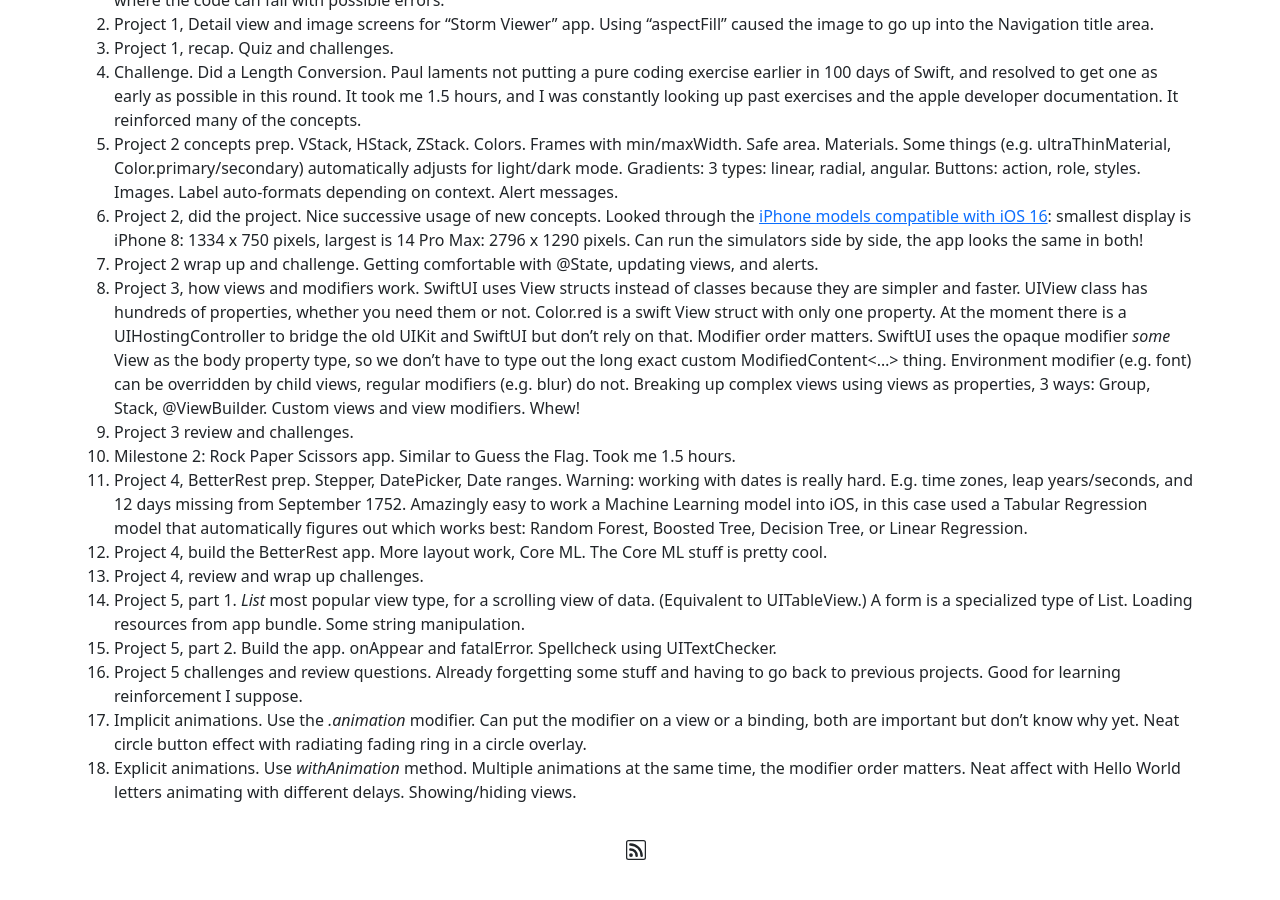
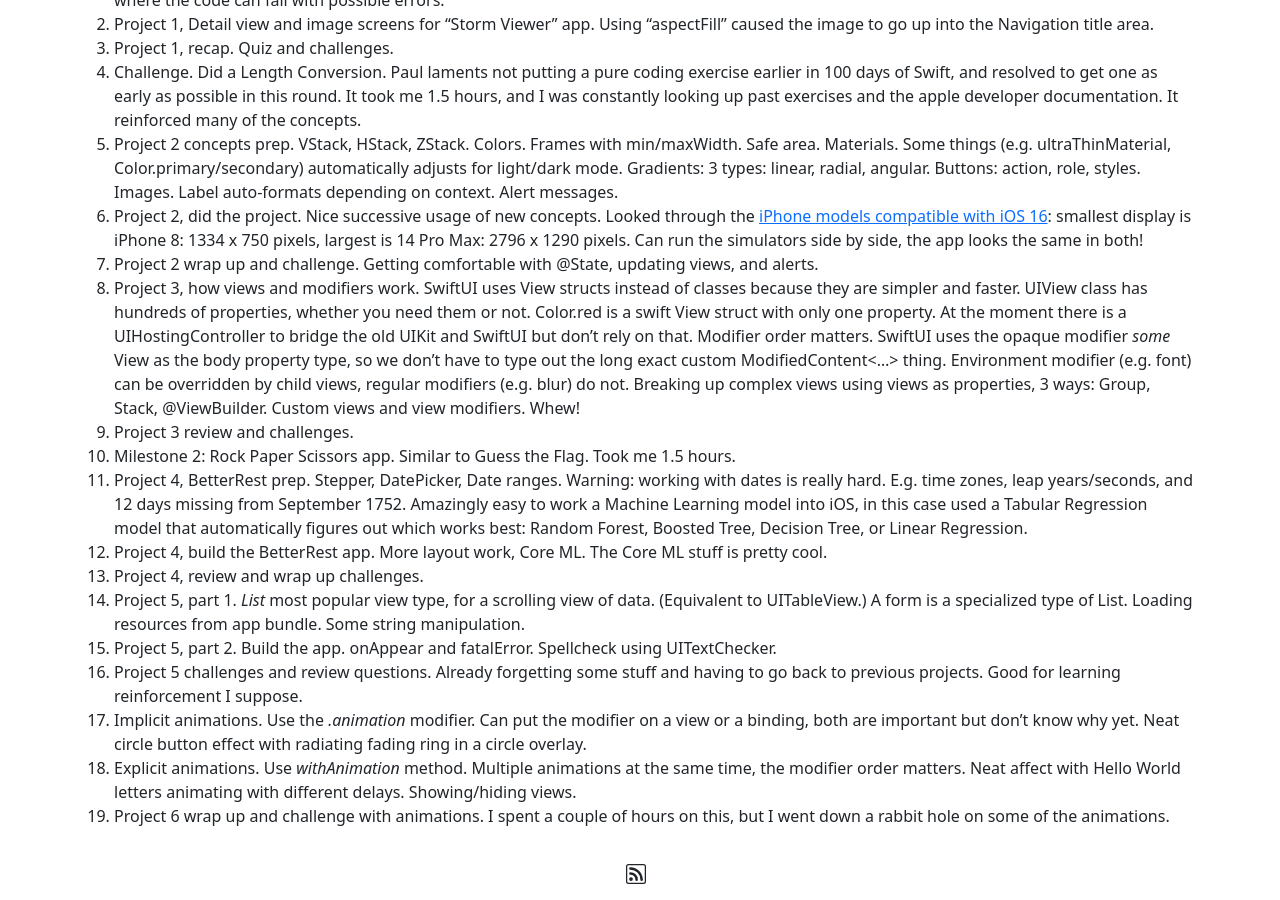
Before and after one commit to matthewdrees/matthewdrees.github.io, a Jekyll site: the page built from _posts/2023-07-07-100-days-of-swiftui.md, in a window 1280 px wide and 900 px high, scrolled down 1264 px. Built offline with Jekyll 4.4.1, drawn with Linux system fonts in a browser that asks for light colours; before the commit the page ends 2140 px from its top, so only the background shows below that.

Commit message:
Swift 100, day 34.

```diff
--- a/_posts/2023-07-07-100-days-of-swiftui.md
+++ b/_posts/2023-07-07-100-days-of-swiftui.md
@@ -50,3 +50,4 @@
 31. Project 5 challenges and review questions. Already forgetting some stuff and having to go back to previous projects. Good for learning reinforcement I suppose.
 32. Implicit animations. Use the *.animation* modifier. Can put the modifier on a view or a binding, both are important but don't know why yet. Neat circle button effect with radiating fading ring in a circle overlay.
 33. Explicit animations. Use *withAnimation* method. Multiple animations at the same time, the modifier order matters. Neat affect with Hello World letters animating with different delays. Showing/hiding views.
+34. Project 6 wrap up and challenge with animations. I spent a couple of hours on this, but I went down a rabbit hole on some of the animations.
```
